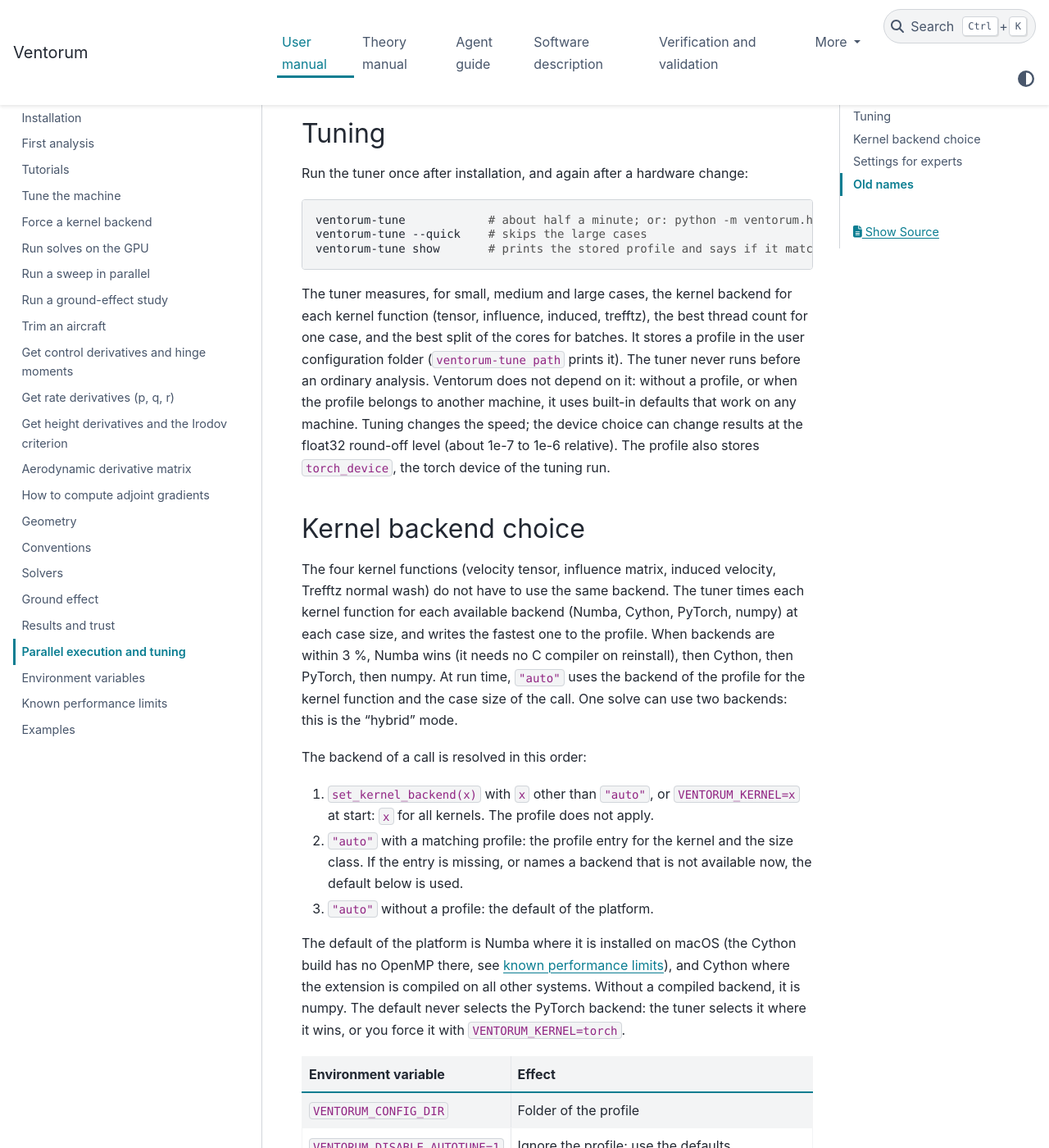
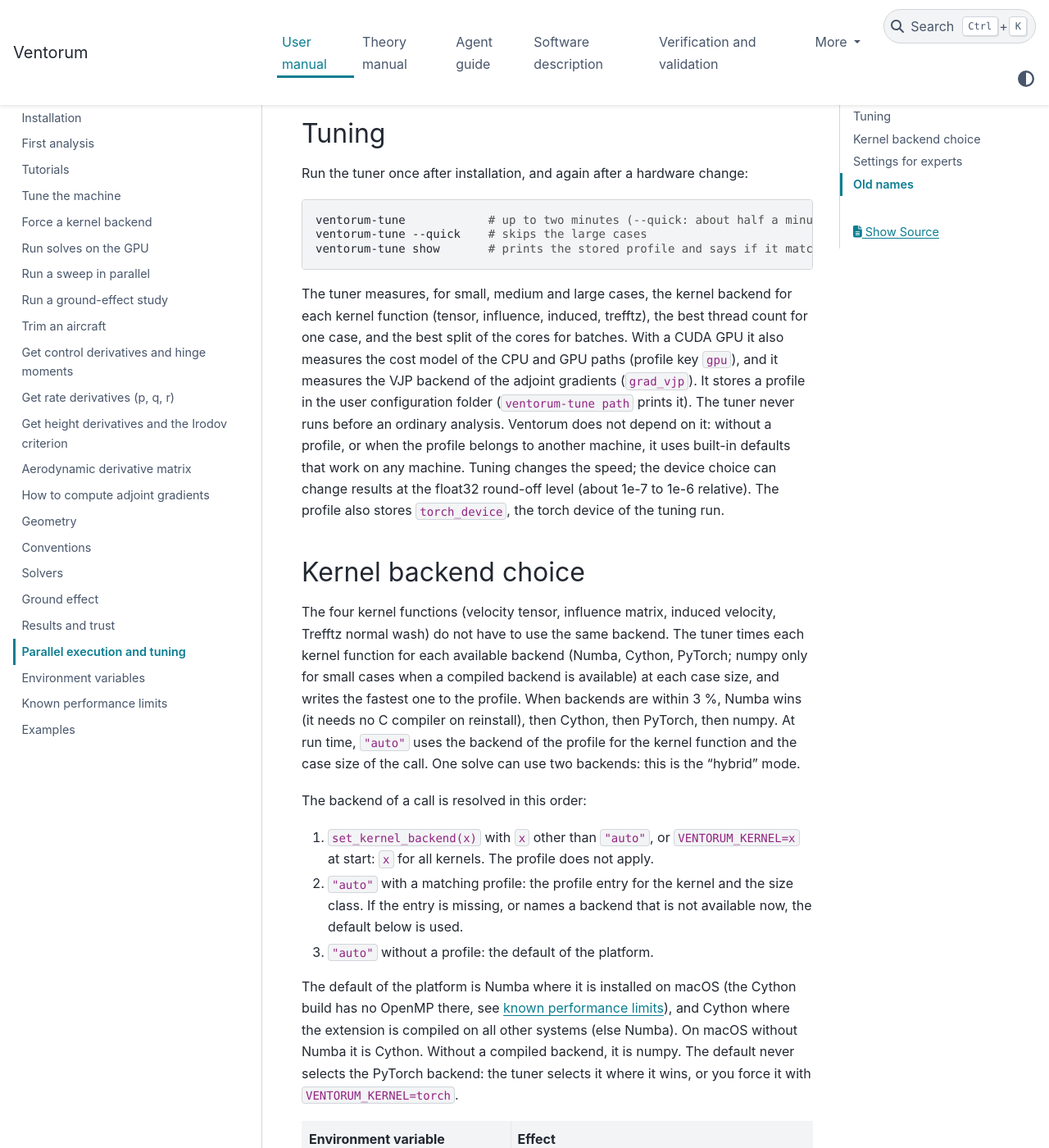
Before and after one commit to manrd/Ventorum, a Sphinx documentation site: the page built from docs/user/parallel.md, in a window 1280 px wide and 1400 px high, scrolled down 577 px. Shown: the whole window at 82% size. Built offline with Sphinx 7.4.7 and the PyData theme 0.15.4, drawn with Linux system fonts in a browser that asks for light colours; some of the changed text lies outside the part shown.

Commit message:
Correct the agent and parallel guides and the name of the theory
- Agent guide: the geometry rule without anyOf, the tune tool against
  the command line, the aircraft argument of two tools, the open range
  of hinge_x_c, the n_chord hint and the abridged keys.
- Parallel guide and tuner docstring: the run time of a full and a
  quick tune, the numpy rule, the GPU and VJP steps of the tuner, the
  platform default backend and the GPU solve of the GPU pipelines.
- Use the name "Lanchester–Prandtl lifting-line theory" in full.

Co-Authored-By: Claude Opus 5.5 <noreply@anthropic.com>

````diff
--- a/docs/user/parallel.md
+++ b/docs/user/parallel.md
@@ -14,16 +14,16 @@ The product of the cases in parallel and the threads per case never exceeds the
 Run the tuner once after installation, and again after a hardware change:
 
 ```bash
-ventorum-tune            # about half a minute; or: python -m ventorum.hardware tune
+ventorum-tune            # up to two minutes (--quick: about half a minute); or: python -m ventorum.hardware tune
 ventorum-tune --quick    # skips the large cases
 ventorum-tune show       # prints the stored profile and says if it matches this machine
 ```
 
-The tuner measures, for small, medium and large cases, the kernel backend for each kernel function (tensor, influence, induced, trefftz), the best thread count for one case, and the best split of the cores for batches. It stores a profile in the user configuration folder (`ventorum-tune path` prints it). The tuner never runs before an ordinary analysis. Ventorum does not depend on it: without a profile, or when the profile belongs to another machine, it uses built-in defaults that work on any machine. Tuning changes the speed; the device choice can change results at the float32 round-off level (about 1e-7 to 1e-6 relative). The profile also stores `torch_device`, the torch device of the tuning run.
+The tuner measures, for small, medium and large cases, the kernel backend for each kernel function (tensor, influence, induced, trefftz), the best thread count for one case, and the best split of the cores for batches. With a CUDA GPU it also measures the cost model of the CPU and GPU paths (profile key `gpu`), and it measures the VJP backend of the adjoint gradients (`grad_vjp`). It stores a profile in the user configuration folder (`ventorum-tune path` prints it). The tuner never runs before an ordinary analysis. Ventorum does not depend on it: without a profile, or when the profile belongs to another machine, it uses built-in defaults that work on any machine. Tuning changes the speed; the device choice can change results at the float32 round-off level (about 1e-7 to 1e-6 relative). The profile also stores `torch_device`, the torch device of the tuning run.
 
 ## Kernel backend choice
 
-The four kernel functions (velocity tensor, influence matrix, induced velocity, Trefftz normal wash) do not have to use the same backend. The tuner times each kernel function for each available backend (Numba, Cython, PyTorch, numpy) at each case size, and writes the fastest one to the profile. When backends are within 3 %, Numba wins (it needs no C compiler on reinstall), then Cython, then PyTorch, then numpy. At run time, `"auto"` uses the backend of the profile for the kernel function and the case size of the call. One solve can use two backends: this is the "hybrid" mode.
+The four kernel functions (velocity tensor, influence matrix, induced velocity, Trefftz normal wash) do not have to use the same backend. The tuner times each kernel function for each available backend (Numba, Cython, PyTorch; numpy only for small cases when a compiled backend is available) at each case size, and writes the fastest one to the profile. When backends are within 3 %, Numba wins (it needs no C compiler on reinstall), then Cython, then PyTorch, then numpy. At run time, `"auto"` uses the backend of the profile for the kernel function and the case size of the call. One solve can use two backends: this is the "hybrid" mode.
 
 The backend of a call is resolved in this order:
 
@@ -31,7 +31,7 @@ The backend of a call is resolved in this order:
 2. `"auto"` with a matching profile: the profile entry for the kernel and the size class. If the entry is missing, or names a backend that is not available now, the default below is used.
 3. `"auto"` without a profile: the default of the platform.
 
-The default of the platform is Numba where it is installed on macOS (the Cython build has no OpenMP there, see [known performance limits](performance_limits)), and Cython where the extension is compiled on all other systems. Without a compiled backend, it is numpy. The default never selects the PyTorch backend: the tuner selects it where it wins, or you force it with `VENTORUM_KERNEL=torch`.
+The default of the platform is Numba where it is installed on macOS (the Cython build has no OpenMP there, see [known performance limits](performance_limits)), and Cython where the extension is compiled on all other systems (else Numba). On macOS without Numba it is Cython. Without a compiled backend, it is numpy. The default never selects the PyTorch backend: the tuner selects it where it wins, or you force it with `VENTORUM_KERNEL=torch`.
 
 | Environment variable | Effect |
 | --- | --- |
@@ -65,5 +65,5 @@ When you give the number of cases in parallel, the kernel threads of each case a
 | `solver="llt"`, `solver="linear_llt"` | `solver="linear"` | Still work with a `FutureWarning` that names the new name. |
 
 :::{note}
-The PyTorch backend runs the verified kernels on the CPU or on a CUDA GPU (select it in the profile or force it with `VENTORUM_KERNEL=torch`). The tuner records the GPUs that it finds and the torch device of its run. The linear solve stays on the CPU.
+The PyTorch backend runs the verified kernels on the CPU or on a CUDA GPU (select it in the profile or force it with `VENTORUM_KERNEL=torch`). The tuner records the GPUs that it finds and the torch device of its run. With the PyTorch kernel backend the linear solve stays on the CPU; the GPU pipelines ([Run solves on the GPU](how_to_gpu)) solve on the GPU.
 :::
````
Also changed, not shown: docs/agent/index.md (+6 -6 lines), docs/theory/classical_lifting_line.md (+1 -1 lines), 3 other files.
